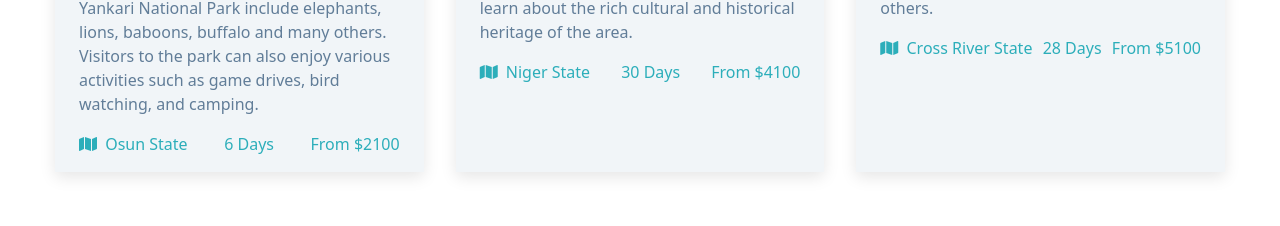
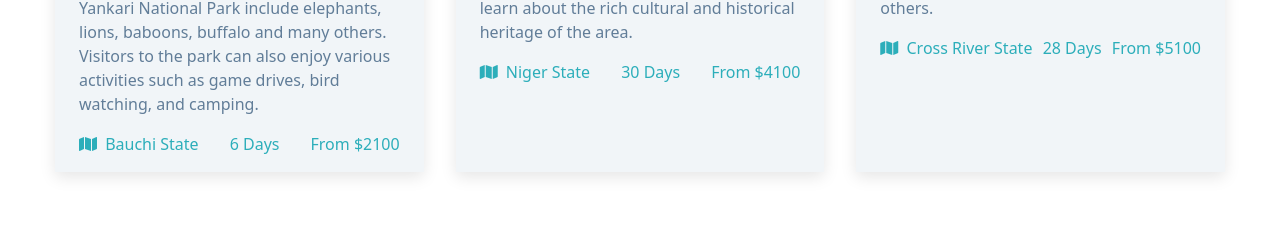
Before and after one commit to Mrjiks/tournaija, a React (Create React App) app: page / in a window 1280 px wide. Shown: the part 2517-2743 px from the top of the page. Built offline with nearby package versions, Linux system fonts and the light colour scheme.

Commit message:
Update location info for Yankari Game reserve

```diff
--- a/src/data.js
+++ b/src/data.js
@@ -46,7 +46,7 @@ export const tours = [
     date: "june 26th, 2023",
     title: "Yankari National Park",
     info: "Yankari National Park is one of the most popular tourist destinations in Nigeria. It is located in the northern part of Nigeria and is home to some of the most magnificent wildlife species in Africa. The park covers an area of about 2,244 km2 and is renowned for its hot springs and mineral baths. Some of the most popular wildlife species that you can spot in Yankari National Park include elephants, lions, baboons, buffalo and many others. Visitors to the park can also enjoy various activities such as game drives, bird watching, and camping.",
-    location: "Osun State",
+    location: "Bauchi state",
     duration: 6,
     cost: 2100,
   },
```
